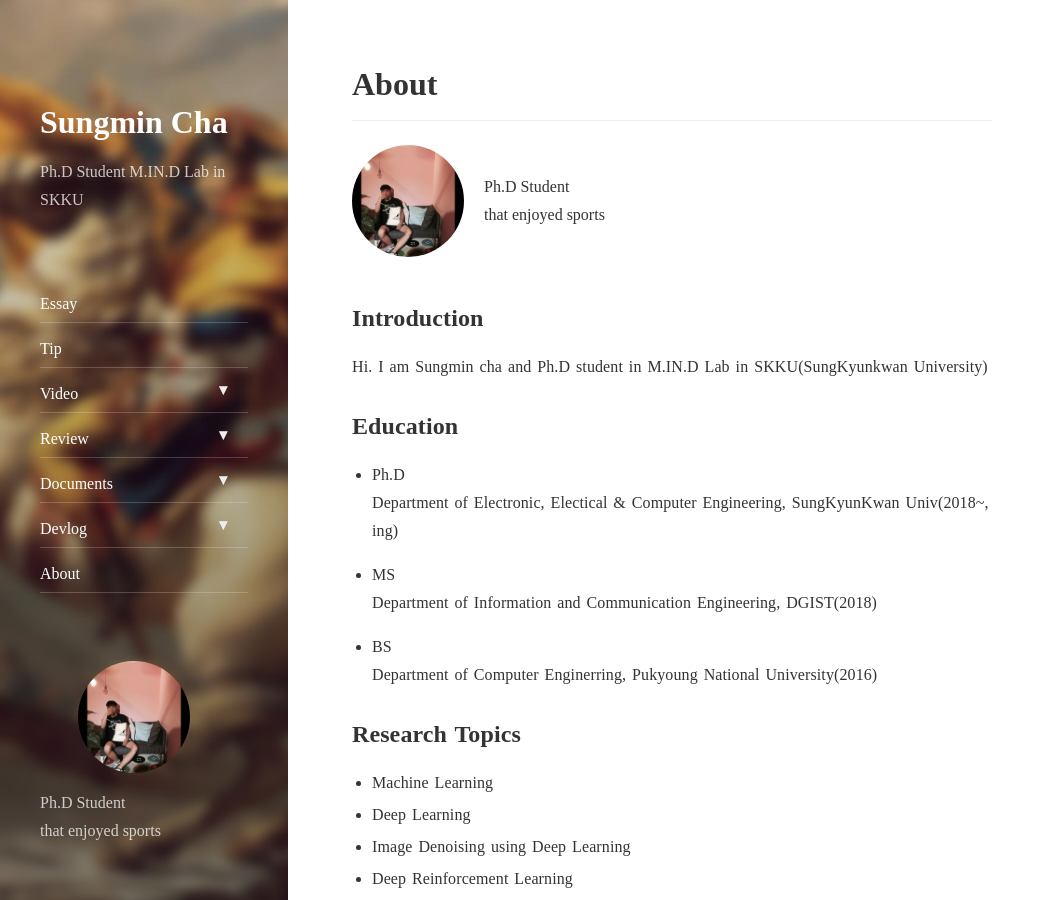
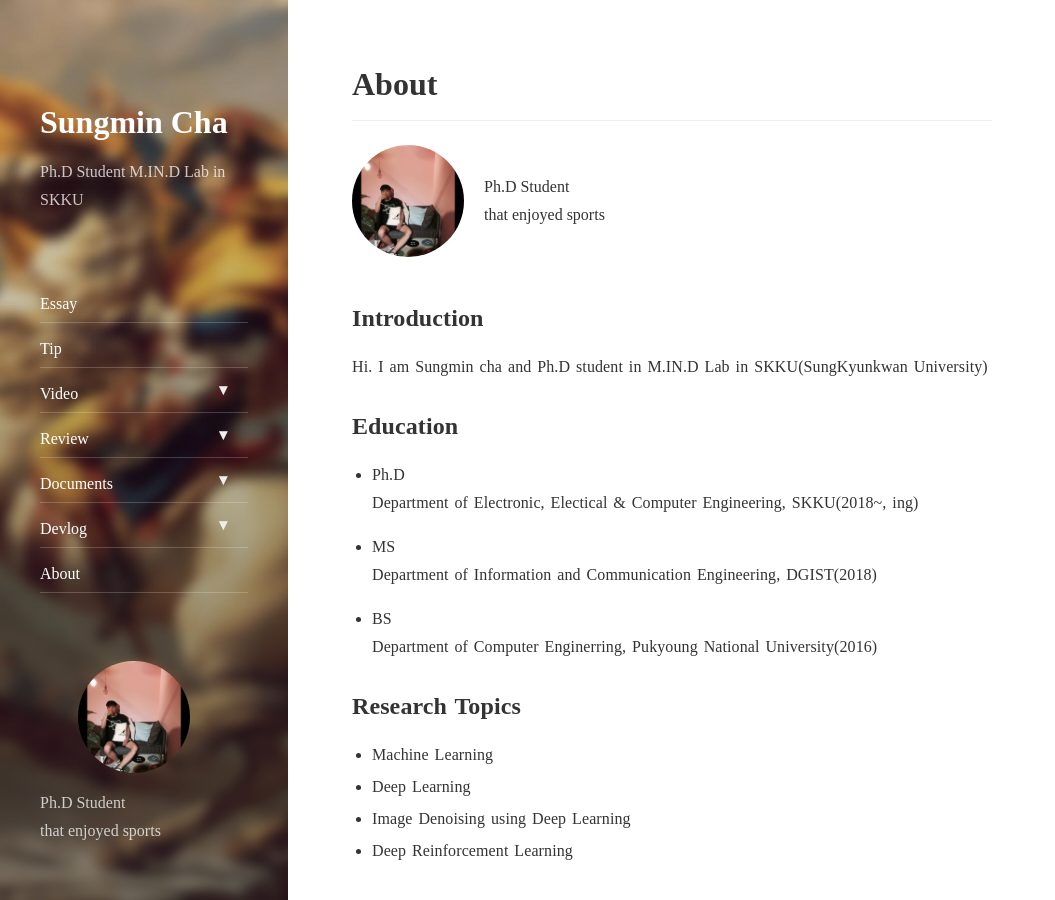
Before and after one commit to csm9493/csm9493.github.io, a Jekyll site: the page built from about.md, in a window 1280 px wide and 900 px high. Shown: the whole window, without its empty margins (0-1055 px from the left). Built offline with Jekyll 4.4.1, drawn with Linux system fonts in a browser that asks for light colours; nearby versions of some CDN libraries.

Commit message:
change about and _config

```diff
--- a/about.md
+++ b/about.md
@@ -12,7 +12,7 @@ Hi. I am Sungmin cha and Ph.D student in M.IN.D Lab in SKKU(SungKyunkwan Univers
 ## Education
 
 - Ph.D
-Department of Electronic, Electical & Computer Engineering, SungKyunKwan Univ(2018~, ing)
+Department of Electronic, Electical & Computer Engineering, SKKU(2018~, ing)
 
 - MS
 Department of Information and Communication Engineering, DGIST(2018)
```
